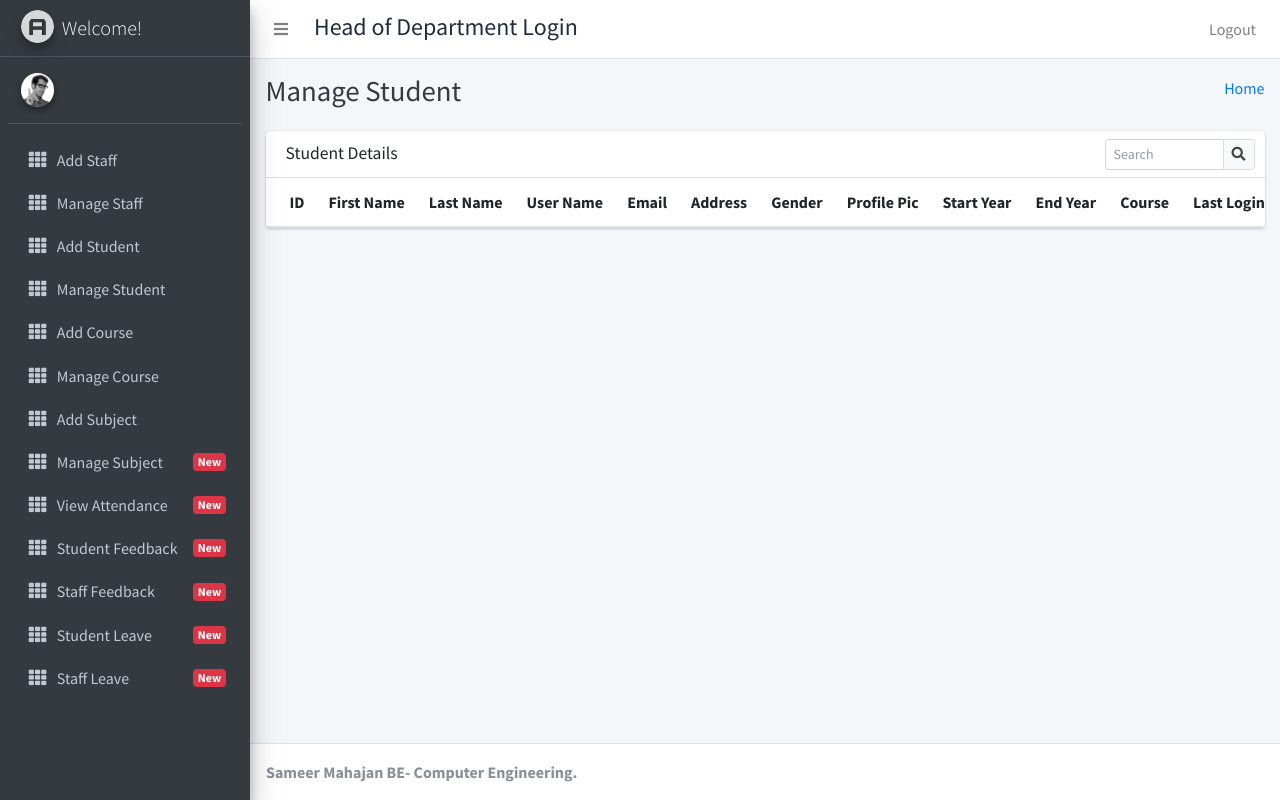
After one commit to ssameermah/Terna-Student-Management, a Django app: page /manage_student in a window 1280 px wide. The commit adds this page. Run offline with Django 3.2, Linux system fonts and the light colour scheme; data that the repository does not hold is empty; some libraries are stand-ins or nearby versions.

Commit message:
manage student

```diff
--- a/student_management/student_app/HodViews.py
+++ b/student_management/student_app/HodViews.py
@@ -113,3 +113,7 @@ def add_subject_save(request):
 def manage_staff(request):
     staffs=Staffs.objects.all()
     return render(request,"hod_template/manage_staff_template.html",{"staffs":staffs})
+
+def manage_student(request):
+    students=Students.objects.all()
+    return render(request,"hod_template/manage_student_template.html",{"students":students})
--- /dev/null
+++ b/student_management/student_app/templates/hod_template/manage_student_template.html
@@ -0,0 +1,78 @@
+{% extends 'hod_template/base_template.html' %}
+{% block page_title %}
+Manage Student
+{% endblock page_title %}
+{% block main_content %}
+    <!-- Main content -->
+    <section class="content">
+      <div class="container-fluid">
+
+
+           <div class="row">
+          <div class="col-12">
+            <div class="card">
+              <div class="card-header">
+                <h3 class="card-title">Student Details</h3>
+
+                <div class="card-tools">
+                  <div class="input-group input-group-sm" style="width: 150px;">
+                    <input type="text" name="table_search" class="form-control float-right" placeholder="Search">
+
+                    <div class="input-group-append">
+                      <button type="submit" class="btn btn-default"><i class="fas fa-search"></i></button>
+                    </div>
+                  </div>
+                </div>
+              </div>
+              <!-- /.card-header -->
+              <div class="card-body table-responsive p-0">
+                <table class="table table-hover text-nowrap">
+                  <thead>
+                    <tr>
+                      <th>ID</th>
+                      <th>First Name</th>
+                      <th>Last Name</th>
+                      <th>User Name</th>
+                      <th>Email</th>
+                      <th>Address</th>
+                      <th>Gender</th>
+                      <th>Profile Pic</th>
+                      <th>Start Year</th>
+                      <th>End Year</th>
+                      <th>Course</th>
+                      <th>Last Login</th>
+                      <th>Date Joined</th>
+                      <th>Action</th>
+                    </tr>
+                  </thead>
+                  <tbody>
+                  {% for student in students %}
+                    <tr>
+                      <td>{{ student.admin.id }}</td>
+                      <td>{{ student.admin.first_name }}</td>
+                      <td>{{ student.admin.last_name }}</td>
+                      <td>{{ student.admin.username }}</td>
+                      <td>{{ student.admin.email }}</td>
+                      <td>{{ student.address }}</td>
+                      <td>{{ student.gender }}</td>
+                      <td><img src="{{ student.profile_pic }}" style="width:100px"/></td>
+                      <td>{{ student.session_start_year }}</td>
+                      <td>{{ student.session_end_year }}</td>
+                      <td>{{ student.course_id.course_name }}</td>
+                      <td>{{ student.admin.last_login }}</td>
+                      <td>{{ student.admin.date_joined }}</td>
+                      <td><a href="/edit_student/{{ staff.admin.id }}" class="btn btn-success">Edit</a></td>
+                    </tr>
+                  {% endfor %}
+                  </tbody>
+                </table>
+              </div>
+              <!-- /.card-body -->
+            </div>
+            <!-- /.card -->
+          </div>
+        </div>
+      </div>
+    </section>
+    <!-- /.content -->
+{% endblock main_content %}
--- a/student_management/student_app/templates/hod_template/sidebar_template.html
+++ b/student_management/student_app/templates/hod_template/sidebar_template.html
@@ -49,7 +49,7 @@
             </a>
           </li>
           <li class="nav-item">
-            <a href="#" class="nav-link">
+            <a href="/manage_student" class="nav-link">
               <i class="nav-icon fas fa-th"></i>
               <p>
                 Manage Student
--- a/student_management/student_management/urls.py
+++ b/student_management/student_management/urls.py
@@ -36,7 +36,8 @@ urlpatterns = [
     path('add_student_save',HodViews.add_student_save),
     path('add_subject',HodViews.add_subject),
     path('add_subject_save',HodViews.add_subject_save),
-    path('manage_staff',HodViews.manage_staff)
+    path('manage_staff',HodViews.manage_staff),
+    path('manage_student',HodViews.manage_student)
 
 
 ]+static(settings.MEDIA_URL,document_root=settings.MEDIA_ROOT)+static(settings.STATIC_URL,document_root=settings.STATIC_ROOT)
```
